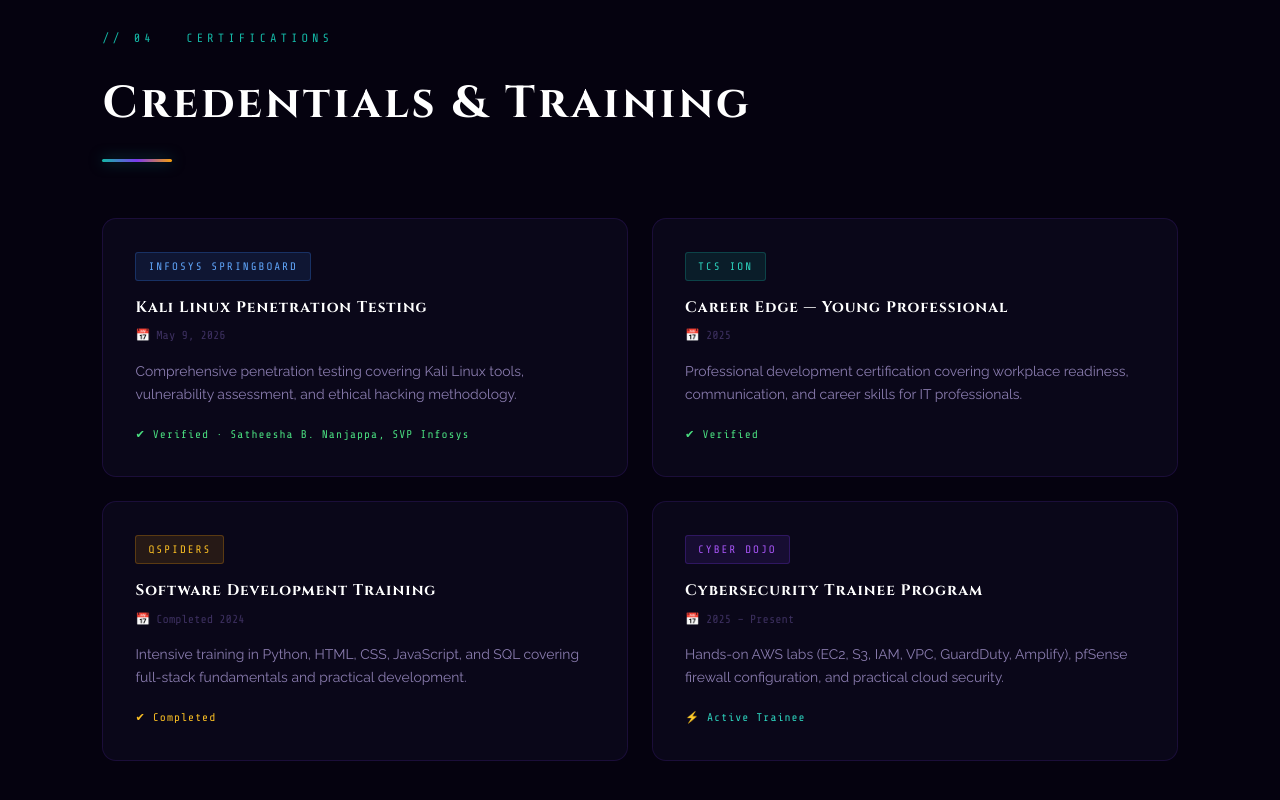
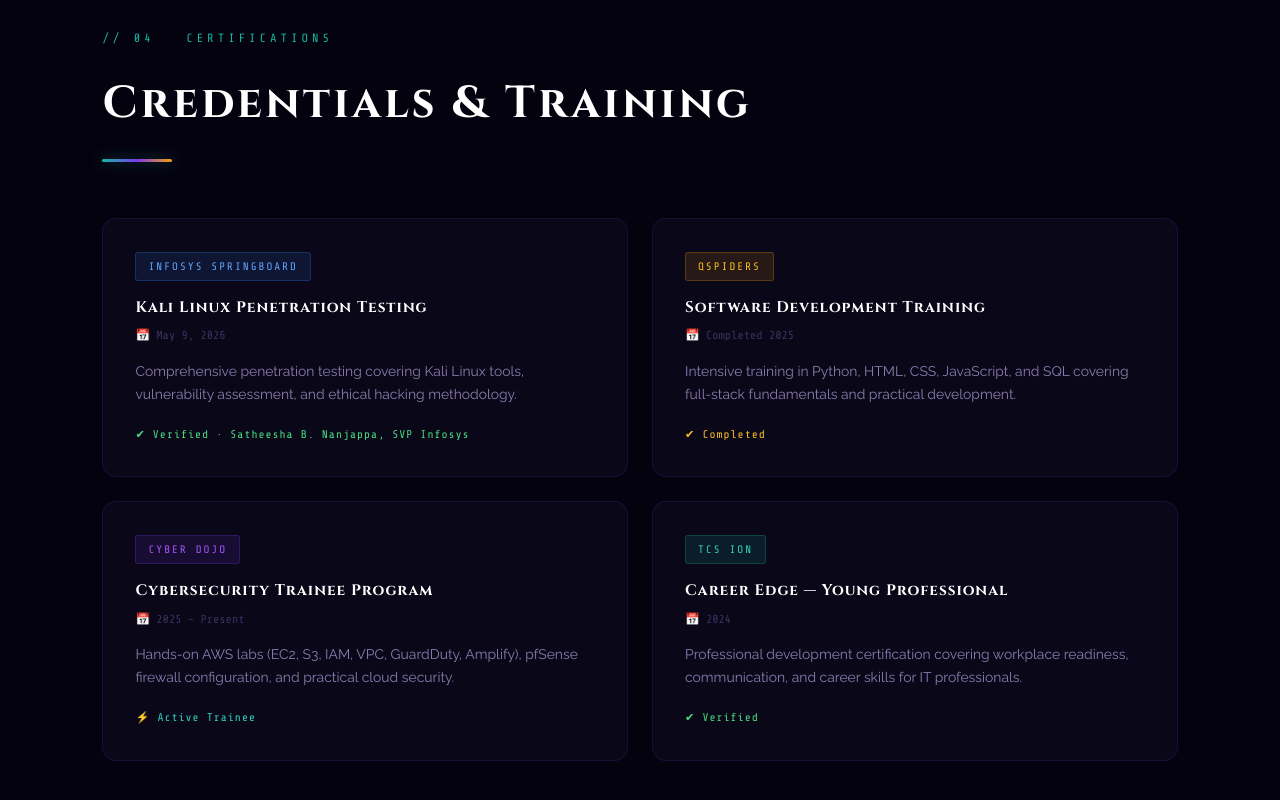
Before and after one commit to biswaroopasingh-hash/PRODIGY_WD_04, a plain HTML site: page index.html in a window 1280 px wide. Shown: the part 4680-5480 px from the top of the page. Drawn offline with nearby package versions, Linux system fonts and the light colour scheme.

Commit message:
Update index.html

```diff
--- a/index.html
+++ b/index.html
@@ -304,20 +304,12 @@
         <div class="cverified verified">✔ Verified · Satheesha B. Nanjappa, SVP Infosys</div>
       </div>
 
-      <div class="cert-card rv-up" style="--d:0.1s">
-        <div class="cert-card-glow glow-teal"></div>
-        <div class="cert-badge-issuer tcs">TCS iON</div>
-        <h3>Career Edge — Young Professional</h3>
-        <p class="cdate">📅 2025</p>
-        <p class="cdesc">Professional development certification covering workplace readiness, communication, and career skills for IT professionals.</p>
-        <div class="cverified verified">✔ Verified</div>
-      </div>
 
       <div class="cert-card rv-up" style="--d:0.2s">
         <div class="cert-card-glow glow-gold"></div>
         <div class="cert-badge-issuer qsp">QSpiders</div>
         <h3>Software Development Training</h3>
-        <p class="cdate">📅 Completed 2024</p>
+        <p class="cdate">📅 Completed 2025</p>
         <p class="cdesc">Intensive training in Python, HTML, CSS, JavaScript, and SQL covering full-stack fundamentals and practical development.</p>
         <div class="cverified completed">✔ Completed</div>
       </div>
@@ -329,6 +321,15 @@
         <p class="cdate">📅 2025 – Present</p>
         <p class="cdesc">Hands-on AWS labs (EC2, S3, IAM, VPC, GuardDuty, Amplify), pfSense firewall configuration, and practical cloud security.</p>
         <div class="cverified active">⚡ Active Trainee</div>
+      </div>
+
+      <div class="cert-card rv-up" style="--d:0.1s">
+        <div class="cert-card-glow glow-teal"></div>
+        <div class="cert-badge-issuer tcs">TCS iON</div>
+        <h3>Career Edge — Young Professional</h3>
+        <p class="cdate">📅 2024</p>
+        <p class="cdesc">Professional development certification covering workplace readiness, communication, and career skills for IT professionals.</p>
+        <div class="cverified verified">✔ Verified</div>
       </div>
 
     </div>
```
